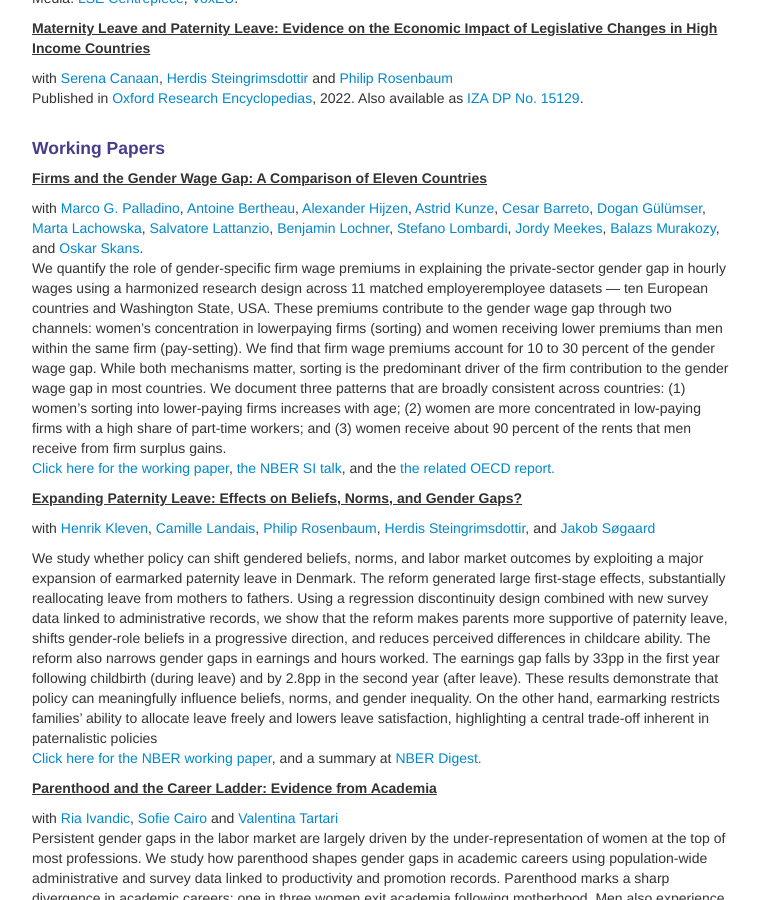
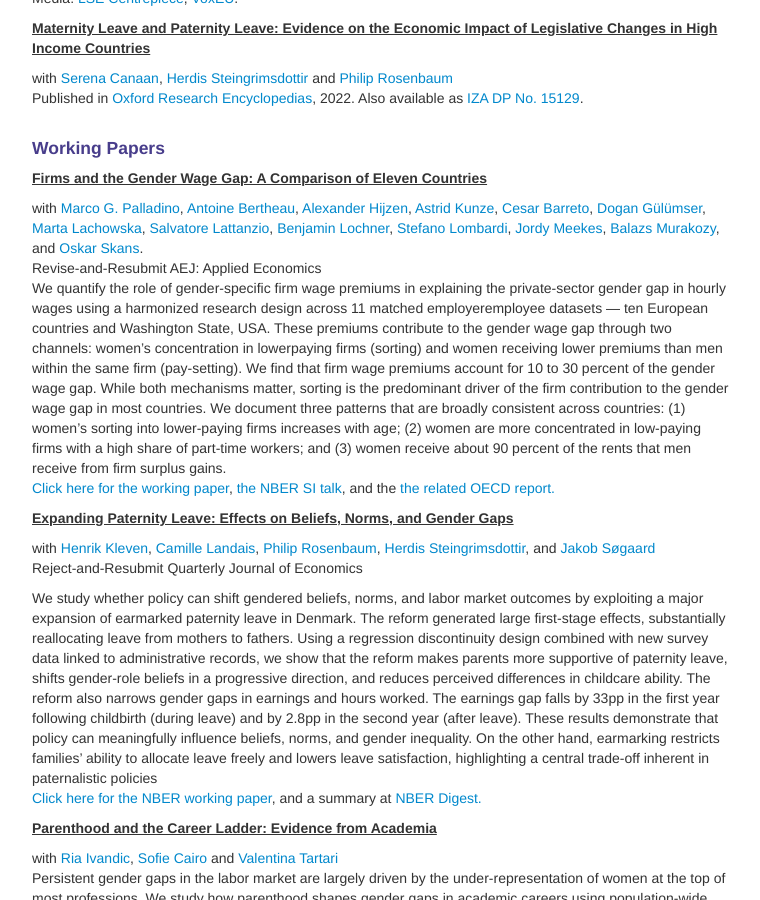
Before and after one commit to annesophielassen/annesophielassen.github.io, a Jekyll site: the page built from pages/research.md, in a window 1280 px wide and 900 px high, scrolled down 394 px. Shown: the whole window, without its empty margins (258-1018 px from the left). Built offline with Jekyll 4.4.1, drawn with Linux system fonts in a browser that asks for light colours.

Commit message:
Update research.md

```diff
--- a/pages/research.md
+++ b/pages/research.md
@@ -23,12 +23,13 @@ Published in <a href="https://oxfordre.com/economics/view/10.1093/acrefore/97801
 #### Working Papers
 ##### <u>Firms and the Gender Wage Gap: A Comparison of Eleven Countries</u>
 with  <a href="https://marcoguidopalladino.com/">Marco G. Palladino</a>, <a href="https://www.antoinebertheau.com/research.html"> Antoine Bertheau</a>, <a href="https://www.iza.org/person/1300/alexander-hijzen">Alexander Hijzen</a>, <a href="https://astridkunze.com/">Astrid Kunze</a>, <a href="https://sites.google.com/view/cesarbarreto/home">Cesar Barreto</a>, <a href="https://sites.google.com/view/dogangulumser">Dogan Gülümser</a>, <a href="http://www.martalachowska.com/">Marta Lachowska</a>, <a href="https://sites.google.com/view/salvatore-lattanzio/home">Salvatore Lattanzio</a>, <a href="https://sites.google.com/view/benjaminlochner/">Benjamin Lochner</a>, <a href="https://stefano-lombardi.github.io/">Stefano Lombardi</a>, <a href="https://sites.google.com/site/jmeekes/">Jordy Meekes</a>, <a href="https://sites.google.com/view/balazsmurakozy">Balazs Murakozy</a>, and <a href="https://sites.google.com/site/oskarskans/home">Oskar Skans</a>. <br>
+Revise-and-Resubmit AEJ: Applied Economics <br>
 We quantify the role of gender-specific firm wage premiums in explaining the private-sector gender gap in hourly wages using a harmonized research design across 11 matched employeremployee datasets — ten European countries and Washington State, USA. These premiums contribute to the gender wage gap through two channels: women’s concentration in lowerpaying firms (sorting) and women receiving lower premiums than men within the same firm (pay-setting). We find that firm wage premiums account for 10 to 30 percent of the gender wage gap. While both mechanisms matter, sorting is the predominant driver of the firm contribution to the gender wage gap in most countries. We document three patterns that are broadly consistent across countries: (1) women’s sorting into lower-paying firms increases with age; (2) women are more concentrated in low-paying firms with a high share of part-time workers; and (3) women receive about 90 percent of the rents that men receive from firm surplus gains. <br>
 <a href="https://www.chicagofed.org/publications/working-papers/2025/2025-24">Click here for the working paper</a>, <a href="https://www.youtube.com/live/RCkEHjCC3kI?t=420s">the NBER SI talk</a>, and the <a href="https://www.oecd.org/en/publications/the-role-of-bargaining-and-discrimination-in-the-gender-wage-gap-in-france_1fd68687-en.html">the related OECD report.</a>
 <br>
 
-##### <u>Expanding Paternity Leave: Effects on Beliefs, Norms, and Gender Gaps?</u>
-with <a href="https://www.henrikkleven.com/">Henrik Kleven</a>, <a href="https://app.scholarsite.io/camille-landais">Camille Landais</a>, <a href="https://sites.google.com/site/philrosenbaum/"> Philip Rosenbaum</a>, <a href="https://sites.google.com/site/herdissteingrimsdottir/home"> Herdis Steingrimsdottir</a>, and <a href="https://jakobsogaard.com/">Jakob Søgaard</a><br>
+##### <u>Expanding Paternity Leave: Effects on Beliefs, Norms, and Gender Gaps </u>
+with <a href="https://www.henrikkleven.com/">Henrik Kleven</a>, <a href="https://app.scholarsite.io/camille-landais">Camille Landais</a>, <a href="https://sites.google.com/site/philrosenbaum/"> Philip Rosenbaum</a>, <a href="https://sites.google.com/site/herdissteingrimsdottir/home"> Herdis Steingrimsdottir</a>, and <a href="https://jakobsogaard.com/">Jakob Søgaard</a><br> Reject-and-Resubmit Quarterly Journal of Economics <br>
 
 We study whether policy can shift gendered beliefs, norms, and labor market outcomes by exploiting a major expansion of earmarked paternity leave in Denmark. The reform generated large first-stage effects, substantially reallocating leave from mothers to fathers. Using a regression discontinuity design combined with new survey data linked to administrative records, we show that the reform makes parents more supportive of paternity leave, shifts gender-role beliefs in a progressive direction, and reduces perceived differences in childcare ability. The reform also narrows gender gaps in earnings and hours worked. The earnings gap falls by 33pp in the first year following childbirth (during leave) and by 2.8pp in the second year (after leave). These results demonstrate that policy can meaningfully influence beliefs, norms, and gender inequality. On the other hand, earmarking restricts families’ ability to allocate leave freely and lowers leave satisfaction, highlighting a central trade-off inherent in paternalistic policies <br>
 <a href="https://www.nber.org/papers/w34862"> Click here for the NBER working paper</a>, and a summary at <a href="https://www.nber.org/digest/202604/impact-expanding-paternity-leave?page=1&perPage=50">NBER Digest.</a>
```
